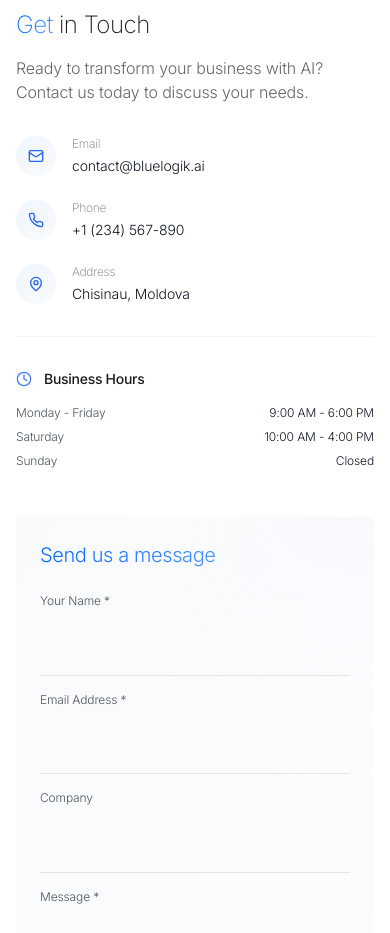
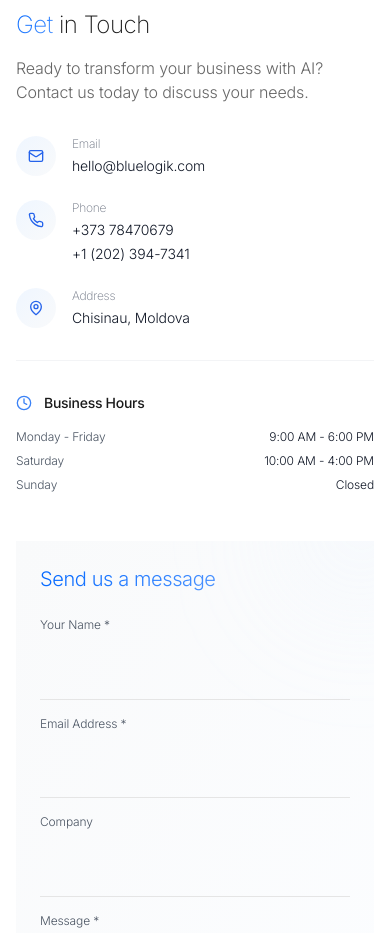
Before and after one commit to vital1188/bluelogik-website, a React (Vite) app: page / in a window 390 px wide. Shown: the part 4840-5773 px from the top of the page. Built offline with nearby package versions, Linux system fonts and the light colour scheme.

Commit message:
Update contact information - change email to hello@bluelogik.com and update phone numbers

```diff
--- a/src/components/Contact.tsx
+++ b/src/components/Contact.tsx
@@ -25,10 +25,25 @@ const Contact: React.FC = () => {
     e.preventDefault();
     setIsSubmitting(true);
 
-    // Simulate form submission
+    // In a real application, you would send this to your backend
+    // which would then send an email to hello@bluelogik.com
+    // For now, we'll simulate the submission
+
+    // Example of what the backend would do:
+    // await sendEmail({
+    //   to: 'hello@bluelogik.com',
+    //   subject: `New Contact Form Submission from ${formData.name}`,
+    //   body: `
+    //     Name: ${formData.name}
+    //     Email: ${formData.email}
+    //     Company: ${formData.company}
+    //     Message: ${formData.message}
+    //   `
+    // });
+
     await new Promise(resolve => setTimeout(resolve, 1500));
 
-    console.log('Form submitted:', formData);
+    console.log('Form submitted to hello@bluelogik.com:', formData);
     setIsSubmitting(false);
     setIsSubmitted(true);
 
@@ -43,14 +58,16 @@ const Contact: React.FC = () => {
     {
       icon: Mail,
       label: t('contact.info.email'),
-      value: 'contact@bluelogik.ai',
-      href: 'mailto:contact@bluelogik.ai',
+      value: 'hello@bluelogik.com',
+      href: 'mailto:hello@bluelogik.com',
     },
     {
       icon: Phone,
       label: t('contact.info.phone'),
-      value: '+1 (234) 567-890',
-      href: 'tel:+1234567890',
+      value: '+373 78470679',
+      href: 'tel:+37378470679',
+      secondary: '+1 (202) 394-7341',
+      secondaryHref: 'tel:+12023947341',
     },
     {
       icon: MapPin,
@@ -81,9 +98,8 @@ const Contact: React.FC = () => {
             {/* Contact Info */}
             <div className="space-y-6 md:space-y-8 mb-8 md:mb-12">
               {contactInfo.map((info, index) => (
-                <motion.a
+                <motion.div
                   key={index}
-                  href={info.href}
                   initial={{ opacity: 0, y: 10 }}
                   whileInView={{ opacity: 1, y: 0 }}
                   transition={{ duration: 0.4, delay: index * 0.1 }}
@@ -97,11 +113,22 @@ const Contact: React.FC = () => {
                     <h4 className="text-xs md:text-sm text-gray-500 mb-1">
                       {info.label}
                     </h4>
-                    <p className="text-sm md:text-base text-gray-900">
+                    <a
+                      href={info.href}
+                      className="text-sm md:text-base text-gray-900 hover:text-blue-600 transition-colors block"
+                    >
                       {info.value}
-                    </p>
+                    </a>
+                    {'secondary' in info && info.secondary && (
+                      <a
+                        href={info.secondaryHref}
+                        className="text-sm md:text-base text-gray-900 block mt-1 hover:text-blue-600 transition-colors"
+                      >
+                        {info.secondary}
+                      </a>
+                    )}
                   </div>
-                </motion.a>
+                </motion.div>
               ))}
             </div>
 
```
